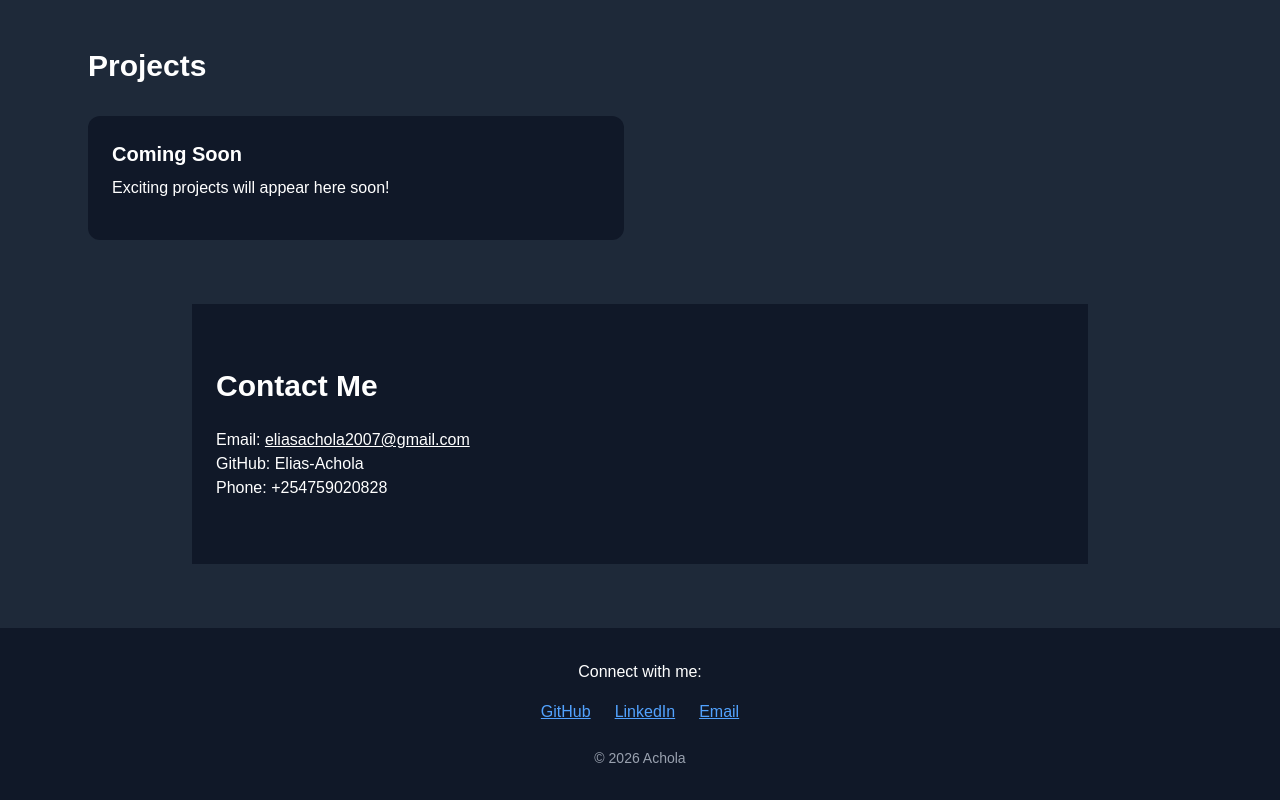
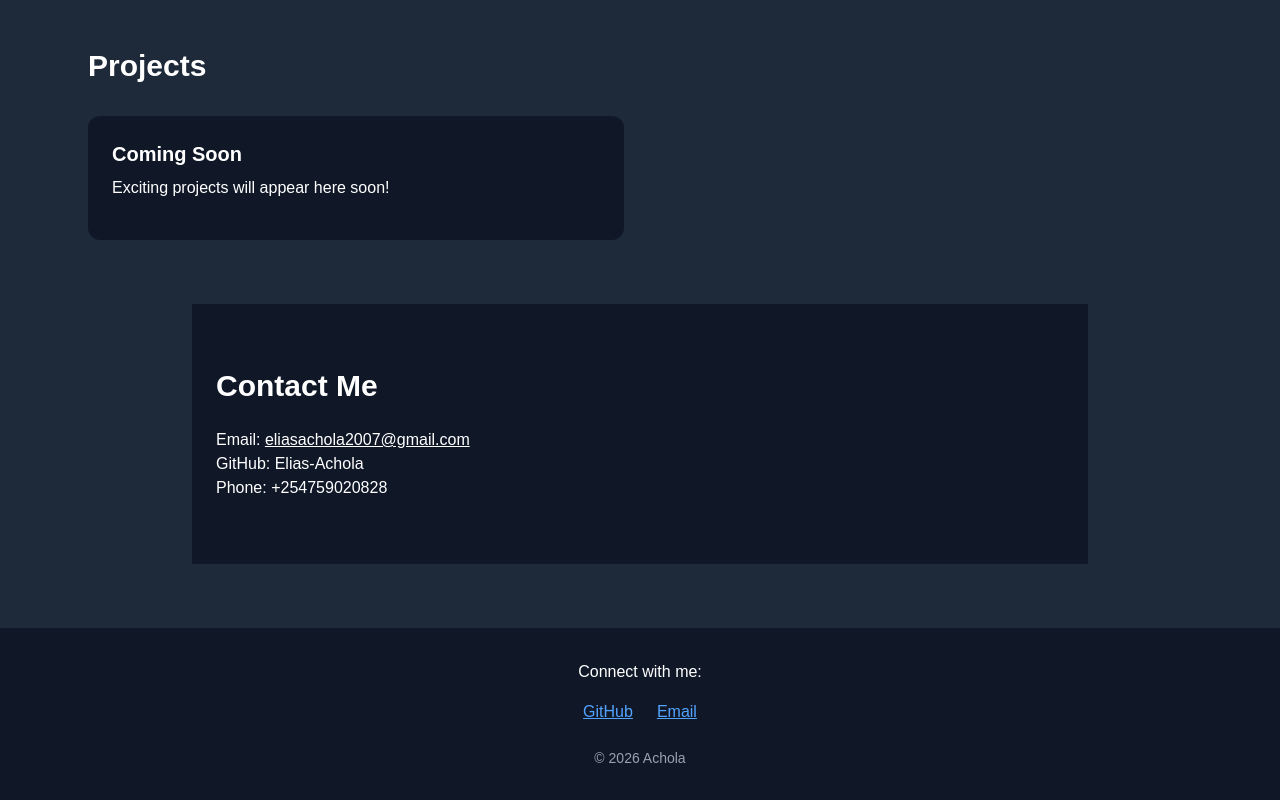
Before and after one commit to Elias-Achola/my-portfolio, a Next.js app: page / in a window 1280 px wide. Shown: the part 332-1132 px from the top of the page. Built offline with nearby package versions, Linux system fonts and the light colour scheme.

Commit message:
Extra changes

```diff
--- a/app/page.tsx
+++ b/app/page.tsx
@@ -43,9 +43,7 @@ export default function Home() {
     <a href="https://github.com/Elias-Achola" target="_blank" className="text-blue-400 underline">
       GitHub
     </a>
-    <a href="https://linkedin.com/in/yourprofile" target="_blank" className="text-blue-400 underline">
-      LinkedIn
-    </a>
+
     <a href="mailto:eliasachola2007@gmail.com" className="text-blue-400 underline">
       Email
     </a>
```
